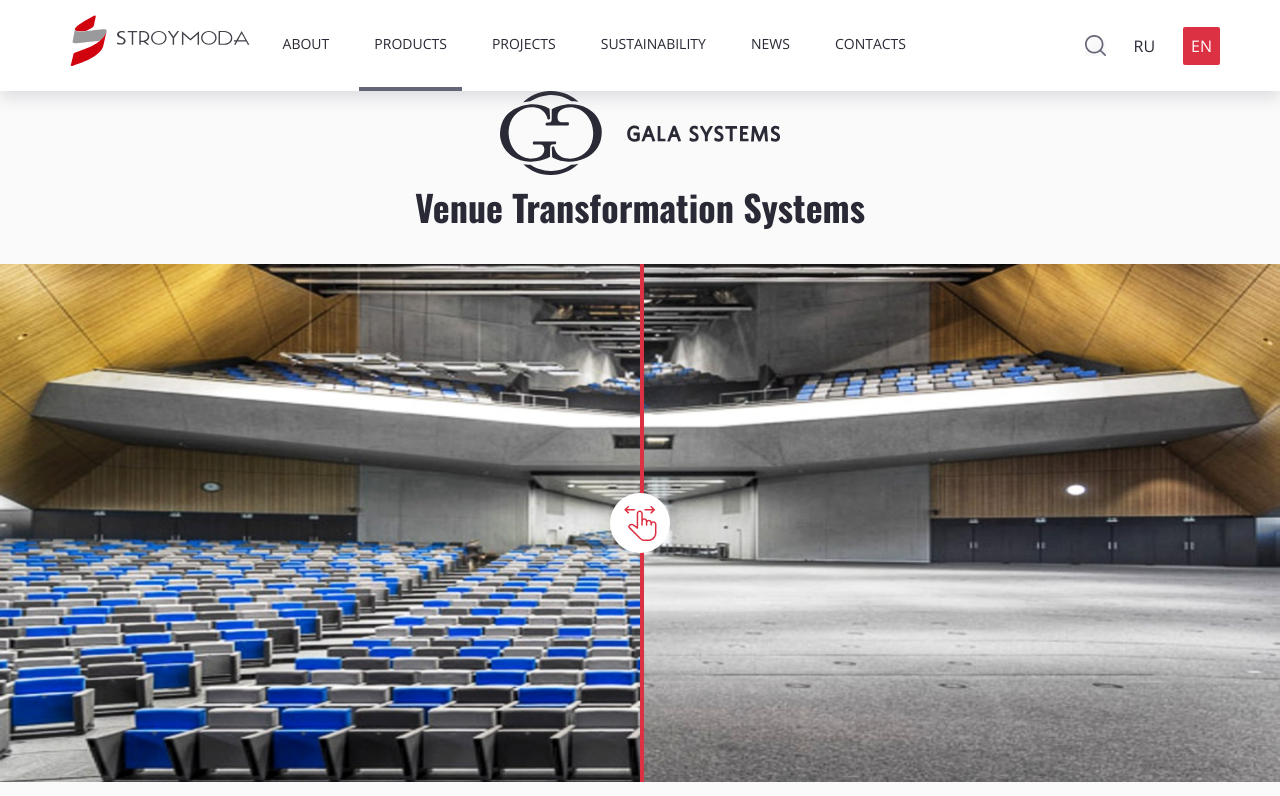
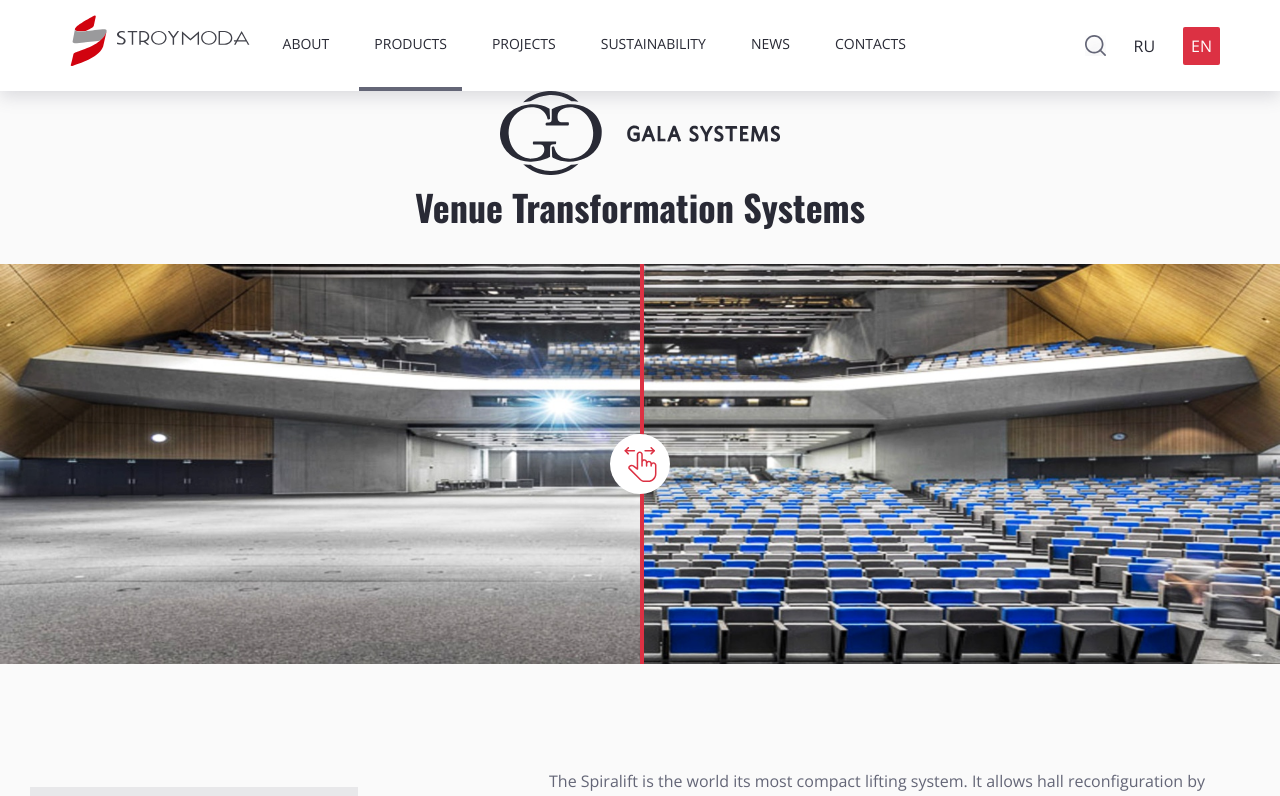
Before and after one commit to NatashaThoryk/stroymoda, a Next.js app: page /products/detail in a window 1280 px wide. Shown: the top 796 px of the page. Built offline with nearby package versions, Linux system fonts and the light colour scheme.

Commit message:
fix slide

```diff
--- a/src/components/MainSliderProducts/styles.module.scss
+++ b/src/components/MainSliderProducts/MainSliderProducts.module.scss
@@ -2,7 +2,8 @@
 	position: relative;
 	height: auto;
 	overflow: hidden;
-
+	font-size: 0;
+	line-height: 0;
 	img {
 		width: 100%;
 	}
@@ -18,44 +19,28 @@
 		margin-top: -30px;
 		background: #ffffff url("/img/cursor.svg") no-repeat center;
 		z-index:1111;
-	}
-
-	@mixin common-item {
-		position: absolute;
-		top: 0;
-		left: 0;
-		width: 100%;
-		height: 100%;
-		font-size: 0;
-		line-height: 0;
-		overflow: hidden;
-
-		img {
-			width: auto;
-			height: 100%;
-			position: absolute;
-			top: 0;
-			left: 0;
-			z-index: 1;
-		}
+		pointer-events: none;
 	}
 
 	.full_bg_slider_before {
-		@include common-item;
 		z-index: 1;
+	}
 
-
-	}
 	.full_bg_slider_after {
-		@include common-item;
+		position: absolute;
+		top: 0;
 		z-index: 10;
 		left: auto;
 		right: 0;
-		width: 50%;
-
+		height: 100%;
+		overflow: hidden;
+		pointer-events: none;
 		img {
-			left: auto;
+			position: absolute;
+			top: 0;
 			right: 0;
+			width: auto;
+			height: 100%;
 		}
 
 		&:before {
--- a/src/components/MainSliderProducts/index.tsx
+++ b/src/components/MainSliderProducts/index.tsx
@@ -1,27 +1,28 @@
 import React, {useEffect, useState} from 'react';
-import classes from './styles.module.scss';
+import classes from './MainSliderProducts.module.scss';
 
 
-export default ({imageTop = '', imageBottom = ''}) => {
+const MainSliderProducts = ({imageTop = '', imageBottom = ''}) => {
 	const [slideWidth, setSlideWidth] = useState(0);
+
 	useEffect(() => {
 		setSlideWidth(window.innerWidth / 2);
-		console.log(222, window.innerWidth)
-	}, [])
+	}, []);
+
 	const handleMouseMove = (e: any) => {
-		console.log(3333, window.innerWidth, e.screenX)
-		setSlideWidth(-e.screenX);
-	}
+		const w = e.target.clientWidth;
+		setSlideWidth(w - e.screenX);
+	};
+
 	return (
 		<div className={classes.full_bg_slider} onMouseMove={handleMouseMove}>
-			<div  style={{right: `${slideWidth}px`}} className={classes.full_bg_slider_hand}/>
-			<img src="/img/flat_service-empty.gif" alt="image"/>
-			<div className={classes.full_bg_slider_before}>
+			<div className={classes.full_bg_slider_hand} style={{ right: slideWidth }}/>
+			<img src={imageBottom} alt="image" className={classes.full_bg_slider_before} />
+			<div  style={{width: slideWidth}} className={classes.full_bg_slider_after}>
 				<img src={imageTop} alt="image"/>
 			</div>
-			<div  style={{width: `${slideWidth}px`}} className={classes.full_bg_slider_after}>
-				<img src={imageBottom} alt="image"/>
-			</div>
 		</div>
-	)
-}
+	);
+};
+
+export default MainSliderProducts;
```
